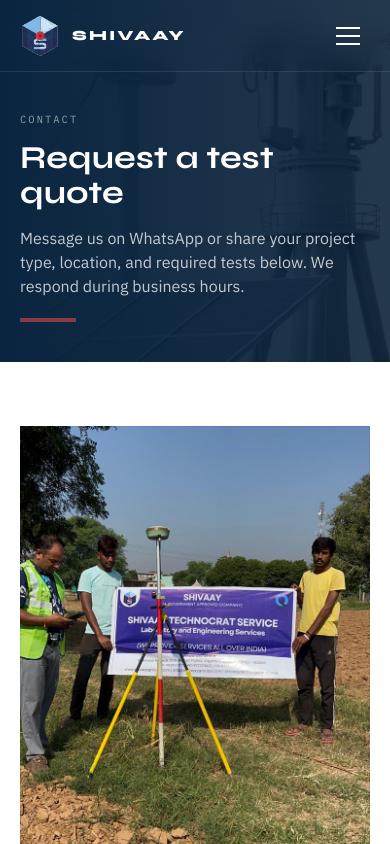
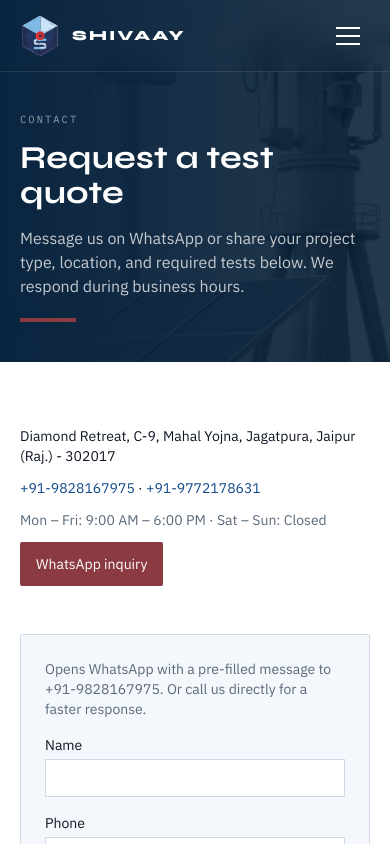
Before and after one commit to drejain14-gif/shivay-website, a Next.js app: page /contact in a window 390 px wide. Shown: the top 844 px of the page. Built offline with nearby package versions, Linux system fonts and the light colour scheme.

Commit message:
Remove the sidebar photo from the Contact page.
Keep address, phones, and WhatsApp; drop the unused contactMedia image entry.

Co-authored-by: drejain14-gif <drejain14-gif@users.noreply.github.com>

```diff
--- a/src/app/contact/page.tsx
+++ b/src/app/contact/page.tsx
@@ -2,9 +2,7 @@ import type { Metadata } from "next";
 import { ContactForm } from "@/components/contact/ContactForm";
 import { Container } from "@/components/ui/Container";
 import { PageHero } from "@/components/ui/PageHero";
-import { SiteImageView } from "@/components/ui/SiteImageView";
 import { SITE, getTelHref, getWhatsAppHref } from "@/content/site";
-import { IMAGES } from "@/lib/images";
 
 export const metadata: Metadata = {
   title: "Contact",
@@ -24,14 +22,7 @@ export default function ContactPage() {
       />
       <section className="bg-white">
         <Container className="section-y grid gap-12 lg:grid-cols-12">
-          <div className="lg:col-span-5">
-            <SiteImageView
-              image={IMAGES.contactMedia}
-              className="media-frame aspect-[4/5] w-full"
-              fill
-              sizes="(max-width: 1024px) 100vw, 40vw"
-            />
-            <div className="mt-8 space-y-3 text-sm text-ink">
+          <div className="space-y-3 text-sm text-ink lg:col-span-5">
             <p>{SITE.address.full}</p>
             <p>
               <a className={linkClass} href={getTelHref()}>
@@ -54,7 +45,6 @@ export default function ContactPage() {
               </a>
             </p>
           </div>
-          </div>
           <div className="lg:col-span-7">
             <ContactForm />
           </div>
--- a/src/lib/images.ts
+++ b/src/lib/images.ts
@@ -84,13 +84,6 @@ export const IMAGES = {
     alt: "",
     width: 1600,
     height: 400,
-  },
-  contactMedia: {
-    id: "contactMedia",
-    src: "/img/services/service-5.jpg",
-    alt: "Shivaay field survey team with GNSS equipment on site",
-    width: 1200,
-    height: 1600,
   },
 } as const satisfies Record<string, SiteImage>;
 
```
Lines whose indentation alone changed are shown as unchanged.
